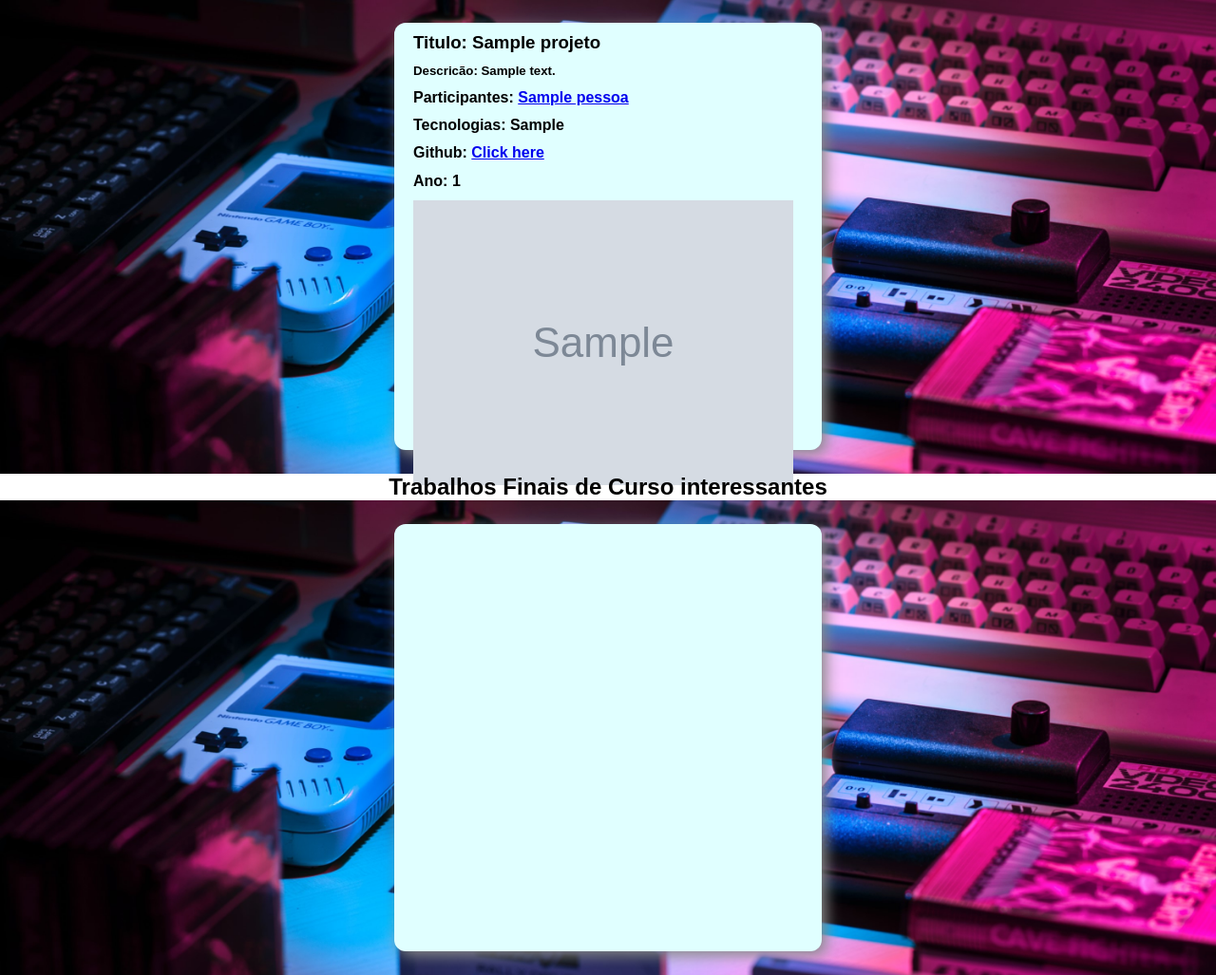
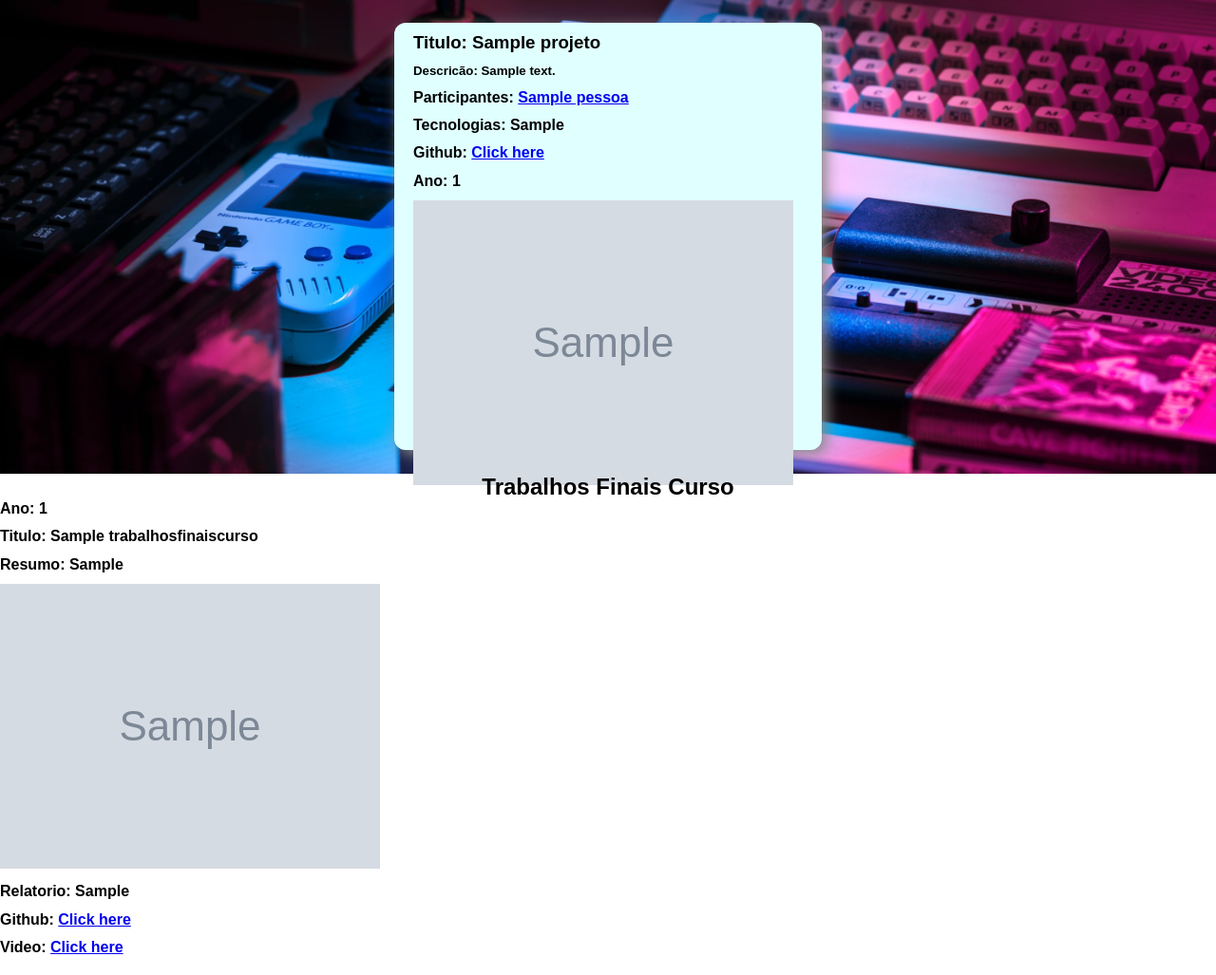
Before and after one commit to rangerd00/Projeto-PW, a Django app: page /projetos in a window 1280 px wide. Shown: the part 1192-2219 px from the top of the page at 95% size. After the commit the page ends 2197 px from the top, so only its background shows below. Run offline with Django 4.2, Linux system fonts and the light colour scheme; tables that the repository leaves empty hold one stand-in row (values such as "Sample post"); grey boxes marked "Sample" are stand-in pictures; parts of the project's set-up code (start-up, migrations or seed data) failed here and were passed over.

Commit message:
Lab 11 TFC

```diff
--- a/portfolio/forms.py
+++ b/portfolio/forms.py
@@ -1,6 +1,6 @@
 from django import forms
 from django.forms import ModelForm
-from .models import Post, Quizz, UnidadesCurriculares, Noticias, Tecnologias, Padroes, Tecnicas
+from .models import Post, Quizz, UnidadesCurriculares, Noticias, Tecnologias, Padroes, Tecnicas, TrabalhosFinaisCurso
 from .models import Pessoa, Projetos
 
 
@@ -200,7 +200,7 @@ class PadroesForm(ModelForm):
         labels = {
             'nome': 'Insira titulo',
 
-            'link':'Insira o link',
+            'link': 'Insira o link',
 
             'descricao': 'Insira as caracteristicas',
 
@@ -211,7 +211,6 @@ class PadroesForm(ModelForm):
 help_texts = {
 
 }
-
 
 
 class TecnicasForm(ModelForm):
@@ -231,3 +230,20 @@ class TecnicasForm(ModelForm):
 help_texts = {
 
 }
+
+
+class TrabalhosFinaisCursoForm(ModelForm):
+    class Meta:
+        model = TrabalhosFinaisCurso
+        fields = '__all__'
+        labels = {
+            'autores': 'Insira autores',
+            'orientadores': 'Insira orientadores',
+            'ano': 'Insira ano',
+            'titulo': 'Insira Titulo',
+            'resumo': 'Insira resumo',
+            'imagem': 'Insira imagem',
+            'relatorio': 'Insira imagem',
+            'github': 'Insira github',
+            'video': 'Insira link video'
+        }
--- a/portfolio/models.py
+++ b/portfolio/models.py
@@ -81,7 +81,7 @@ class UnidadesCurriculares(models.Model):
 
 class Tecnologias(models.Model):
     nome = models.CharField(max_length=200)
-    acronimo = models.CharField(max_length=200,blank=True)
+    acronimo = models.CharField(max_length=200, blank=True)
     ano = models.IntegerField(default=0)
     criador = models.CharField(max_length=200, blank=True)
     logotipo = models.ImageField(upload_to='media/', null=True)
@@ -106,3 +106,15 @@ class Tecnicas(models.Model):
     nome = models.CharField(max_length=200)
     link = models.URLField(max_length=200, blank=True)
     imagem = models.ImageField(upload_to='media/', null=True)
+
+
+class TrabalhosFinaisCurso(models.Model):
+    autores = models.CharField(max_length=200)
+    orientadores = models.CharField(max_length=200)
+    ano = models.IntegerField(default=0)
+    titulo = models.CharField(max_length=200)
+    resumo = models.CharField(max_length=500)
+    imagem = models.ImageField(upload_to='media/', null=True)
+    relatorio = models.CharField(max_length=1000)
+    github = models.URLField(max_length=200, blank=True)
+    video = models.URLField(max_length=200, blank=True)
--- a/portfolio/templates/portfolio/projetos.html
+++ b/portfolio/templates/portfolio/projetos.html
@@ -134,6 +134,51 @@
 
           {% endfor %}
 
+</div>
+
+
+
+  <h2 style="text-align:center">Trabalhos Finais Curso</h2>
+
+
+<div class="containerTrabalhos">
+    {% for trabalho in trabalhos %}
+    <div>
+
+{% for pessoas in trabalho.autores.all %}
+    <h3 style="margin-bottom:0.30cm;" >  Autores:  {{trabalho.autores}}      </h3>
+         {% endfor %}
+{% for pessoas in trabalho.orientadores.all %}
+    <h5 style="margin-bottom:0.30cm;"> Orientadores:    {{trabalho.orientadores}}           </h5>
+ {% endfor %}
+
+    <h4 style="margin-bottom:0.30cm;">  Ano: {{trabalho.ano}}    </h4>
+
+
+    <h4 style="margin-bottom:0.30cm;">  Titulo:      {{ trabalho.titulo }}              </h4>
+
+
+    <h4 style="margin-bottom:0.30cm;"> Resumo:   {{trabalho.resumo}}</h4>
+
+
+
+
+       <h4 style="margin-bottom:0.30cm;"> <img src="{{ trabalho.imagem.url }}" alt="error">   </h4>
+
+         {% load static %}
+
+
+  <h4 style="margin-bottom:0.30cm;">  Relatorio: {{ trabalho.relatorio}}   </h4>
+
+<h4 style="margin-bottom:0.30cm;"> Github:   <a href="{{trabalho.github}}" target="_blank"> Click here </a> </h4>
+
+        <h4 style="margin-bottom:0.30cm;"> Video:   <a href="{{trabalho.video}}" target="_blank"> Click here </a> </h4>
+
+
+    </div>
+{% endfor %}
+
+    </div>
 
 
 
@@ -172,25 +217,6 @@
 
 
 
- </div>
-
-
-
-
-        <h2 style="text-align:center">Trabalhos Finais de Curso interessantes</h2>
-
-        <div class="container" >
-
-
-  <div>
-
-
-
-  </div>
-
- </div>
-
-
 
 
 {% endblock main %}
--- a/portfolio/urls.py
+++ b/portfolio/urls.py
@@ -25,4 +25,6 @@ urlpatterns = [
 
 
 
+
+
 ]
--- a/portfolio/views.py
+++ b/portfolio/views.py
@@ -9,7 +9,7 @@ import datetime
 from django.urls import reverse
 
 from portfolio.forms import PostForm
-from portfolio.models import Post, Noticias, Tecnologias, Tecnicas, Padroes
+from portfolio.models import Post, Noticias, Tecnologias, Tecnicas, Padroes, TrabalhosFinaisCurso
 from .models import Quizz
 from .forms import QuizzForm
 from .funcQuizz import draw_graph
@@ -40,7 +40,7 @@ def educacao_view(request):
 
 
 def projetos_view(request):
-    context = {'projetos': Projetos.objects.all()}
+    context = {'projetos': Projetos.objects.all(), 'trabalhos': TrabalhosFinaisCurso.objects.all()}
     return render(request, 'portfolio/projetos.html', context)
 
 
```
